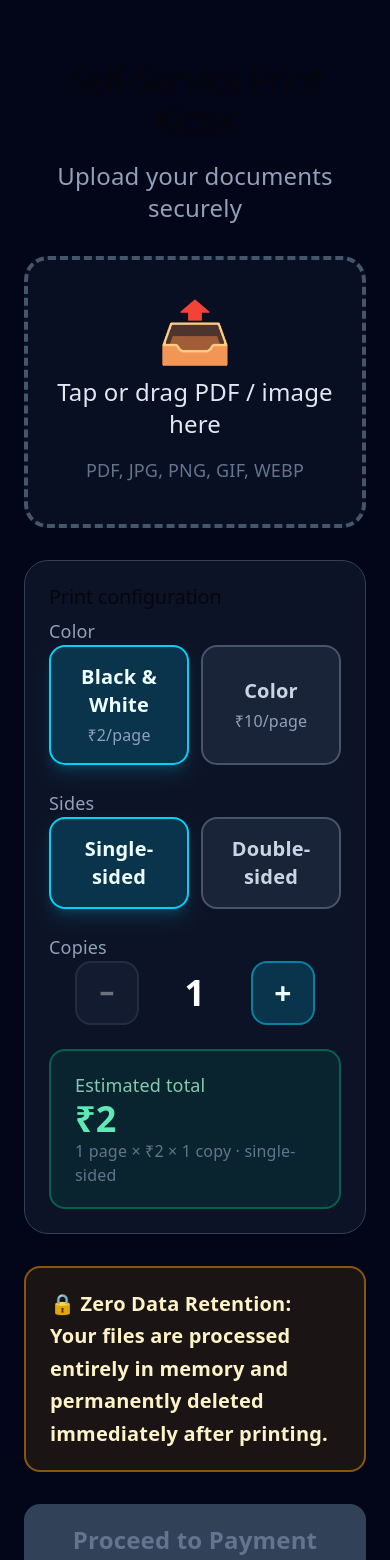
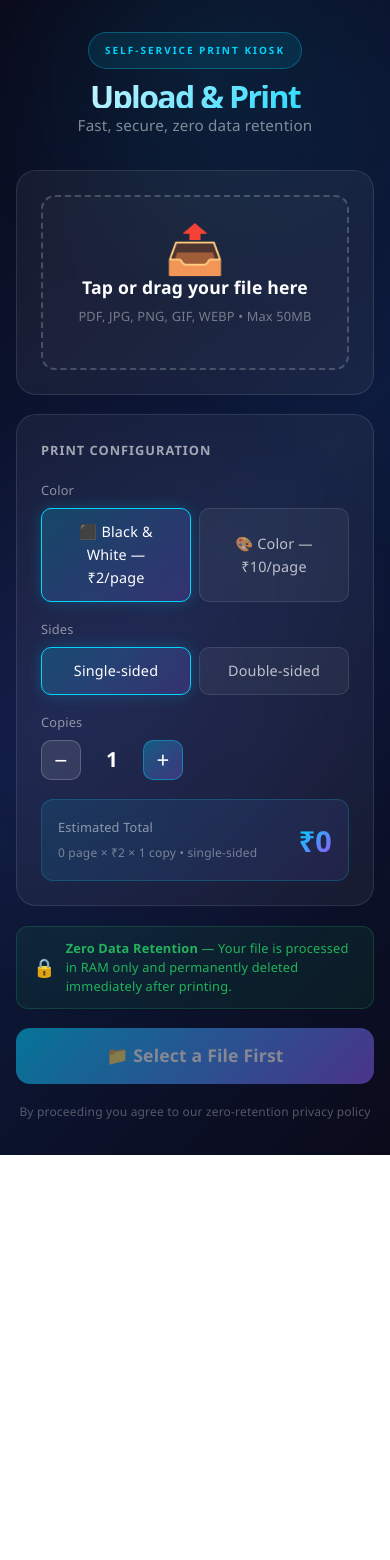
Before and after one commit to ry851902-hub/print-kiosk, a React (Vite) app: page / in a window 390 px wide. Shown: the top 1560 px of the page. After the commit the page ends 1155 px from the top, so only its background shows below. Built offline with nearby package versions, Linux system fonts and the light colour scheme.

Commit message:
Refactor UploadPage component with improved upload logic

```diff
--- a/src/pages/UploadPage.jsx
+++ b/src/pages/UploadPage.jsx
@@ -3,7 +3,6 @@ import { useDropzone } from 'react-dropzone'
 import { useNavigate } from 'react-router-dom'
 
 const API_BASE = 'https://print-kiosk-server.onrender.com'
-
 const BW_PRICE = 2
 const COLOR_PRICE = 10
 const DEFAULT_PAGE_COUNT = 1
@@ -22,34 +21,25 @@ function formatFileSize(bytes) {
   return `${(bytes / (1024 * 1024)).toFixed(1)} MB`
 }
 
-function OptionButton({ active, onClick, children }) {
-  return (
-    <button
-      type="button"
-      onClick={onClick}
-      className={`min-h-[4.5rem] flex-1 rounded-2xl border-2 px-4 py-4 text-xl font-semibold transition-all active:scale-[0.98] ${
-        active
-          ? 'border-cyan-400 bg-cyan-500/20 text-cyan-50 shadow-lg shadow-cyan-500/20'
-          : 'border-slate-600 bg-slate-800/80 text-slate-300 hover:border-slate-500 hover:bg-slate-800'
-      }`}
-    >
-      {children}
-    </button>
-  )
-}
-
 export default function UploadPage() {
   const navigate = useNavigate()
   const [file, setFile] = useState(null)
+  const [uploading, setUploading] = useState(false)
   const [colorMode, setColorMode] = useState('bw')
   const [sided, setSided] = useState('single')
   const [copies, setCopies] = useState(1)
-  const [uploading, setUploading] = useState(false)
-  const [uploadError, setUploadError] = useState(null)
+  const [uploadProgress, setUploadProgress] = useState(0)
+  const [uploaded, setUploaded] = useState(false)
 
-  const onDrop = useCallback((acceptedFiles) => {
-    if (acceptedFiles.length > 0) {
-      setFile(acceptedFiles[0])
+  const pageCount = file ? DEFAULT_PAGE_COUNT : 0
+  const pricePerPage = colorMode === 'bw' ? BW_PRICE : COLOR_PRICE
+  const total = useMemo(() => pageCount * copies * pricePerPage, [pageCount, copies, pricePerPage])
+
+  const onDrop = useCallback((accepted) => {
+    if (accepted.length > 0) {
+      setFile(accepted[0])
+      setUploaded(false)
+      setUploadProgress(0)
     }
   }, [])
 
@@ -57,232 +47,316 @@ export default function UploadPage() {
     onDrop,
     accept: ACCEPT,
     maxFiles: 1,
-    multiple: false,
+    maxSize: 50 * 1024 * 1024,
   })
 
-  const ratePerPage = colorMode === 'color' ? COLOR_PRICE : BW_PRICE
-  const pageCount = DEFAULT_PAGE_COUNT
-  const estimatedTotal = pageCount * ratePerPage * copies
+  const handleUpload = async () => {
+    if (!file) return
+    setUploading(true)
+    setUploadProgress(0)
 
-  const canProceed = file !== null && !uploading
-
-  const handleProceed = async () => {
-    if (!file) return
-
-    setUploading(true)
-    setUploadError(null)
+    const interval = setInterval(() => {
+      setUploadProgress(prev => {
+        if (prev >= 90) { clearInterval(interval); return 90 }
+        return prev + 10
+      })
+    }, 150)
 
     try {
       const formData = new FormData()
       formData.append('file', file)
+      const res = await fetch(`${API_BASE}/api/upload`, { method: 'POST', body: formData })
+      if (!res.ok) throw new Error('Upload failed')
+      const data = await res.json()
+      clearInterval(interval)
+      setUploadProgress(100)
+      setUploaded(true)
 
-      const response = await fetch(`${API_BASE}/api/upload`, {
-        method: 'POST',
-        body: formData,
-      })
-
-      if (!response.ok) {
-        const errorBody = await response.json().catch(() => ({}))
-        throw new Error(
-          errorBody.error || `Upload failed with status ${response.status}`,
-        )
-      }
-
-      const data = await response.json()
-
+      setTimeout(() => {
         navigate('/payment', {
           state: {
-          amount: estimatedTotal,
             fileName: file.name,
+            fileSize: file.size,
             colorMode,
             sided,
             copies,
+            amount: total,
+            pageCount,
             backendFile: data.file,
-          backendMessage: data.message,
           },
         })
+      }, 800)
     } catch (err) {
-      const message =
-        err instanceof Error
-          ? err.message
-          : 'Could not reach the print server. Is it running on port 5000?'
-      setUploadError(message)
-    } finally {
+      clearInterval(interval)
+      setUploadProgress(0)
       setUploading(false)
+      alert('Upload failed. Please try again.')
     }
   }
 
-  const dropzoneLabel = useMemo(() => {
-    if (isDragActive) return 'Drop your file here'
-    if (file) return 'Tap to replace file'
-    return 'Tap or drag PDF / image here'
-  }, [isDragActive, file])
+  return (
+    <div style={{
+      minHeight: '100vh',
+      background: 'linear-gradient(135deg, #0a0a1a 0%, #0d1b3e 50%, #0a0a1a 100%)',
+      fontFamily: "'Segoe UI', sans-serif",
+      padding: '2rem 1rem',
+      position: 'relative',
+      overflow: 'hidden',
+    }}>
+      {/* Animated background orbs */}
+      <div style={{
+        position: 'fixed', top: '-20%', left: '-10%',
+        width: '500px', height: '500px',
+        background: 'radial-gradient(circle, rgba(0,212,255,0.08) 0%, transparent 70%)',
+        borderRadius: '50%', pointerEvents: 'none',
+        animation: 'pulse1 6s ease-in-out infinite',
+      }} />
+      <div style={{
+        position: 'fixed', bottom: '-20%', right: '-10%',
+        width: '600px', height: '600px',
+        background: 'radial-gradient(circle, rgba(139,92,246,0.08) 0%, transparent 70%)',
+        borderRadius: '50%', pointerEvents: 'none',
+        animation: 'pulse2 8s ease-in-out infinite',
+      }} />
 
-  return (
-    <div className="min-h-screen bg-slate-950 text-slate-100">
-      <div className="mx-auto flex min-h-screen max-w-3xl flex-col gap-8 px-6 py-10">
-        <header className="space-y-3 text-center">
-          <h1 className="text-4xl font-bold tracking-tight text-white sm:text-5xl">
-            Self-Service Print Kiosk
+      <style>{`
+        @keyframes pulse1 { 0%,100%{transform:scale(1) translate(0,0)} 50%{transform:scale(1.1) translate(20px,20px)} }
+        @keyframes pulse2 { 0%,100%{transform:scale(1) translate(0,0)} 50%{transform:scale(1.15) translate(-20px,-20px)} }
+        @keyframes fadeInUp { from{opacity:0;transform:translateY(30px)} to{opacity:1;transform:translateY(0)} }
+        @keyframes shimmer { 0%{background-position:-200% 0} 100%{background-position:200% 0} }
+        @keyframes spin { from{transform:rotate(0deg)} to{transform:rotate(360deg)} }
+        @keyframes checkPop { 0%{transform:scale(0)} 60%{transform:scale(1.2)} 100%{transform:scale(1)} }
+        @keyframes float { 0%,100%{transform:translateY(0)} 50%{transform:translateY(-8px)} }
+        .upload-zone { transition: all 0.3s ease; }
+        .upload-zone:hover { transform: translateY(-2px); }
+        .btn-primary {
+          background: linear-gradient(135deg, #00d4ff, #8b5cf6);
+          border: none; border-radius: 14px;
+          color: white; font-size: 1.1rem; font-weight: 600;
+          padding: 1rem 2rem; cursor: pointer; width: 100%;
+          transition: all 0.3s ease; position: relative; overflow: hidden;
+        }
+        .btn-primary:hover:not(:disabled) { transform: translateY(-2px); box-shadow: 0 8px 25px rgba(0,212,255,0.3); }
+        .btn-primary:disabled { opacity: 0.5; cursor: not-allowed; }
+        .option-btn {
+          background: rgba(255,255,255,0.05);
+          border: 1.5px solid rgba(255,255,255,0.1);
+          border-radius: 10px; color: rgba(255,255,255,0.7);
+          font-size: 0.9rem; font-weight: 500;
+          padding: 0.7rem 1rem; cursor: pointer; flex: 1;
+          transition: all 0.2s ease;
+        }
+        .option-btn.active {
+          background: linear-gradient(135deg, rgba(0,212,255,0.2), rgba(139,92,246,0.2));
+          border-color: #00d4ff; color: white;
+          box-shadow: 0 0 15px rgba(0,212,255,0.2);
+        }
+        .option-btn:hover { border-color: rgba(0,212,255,0.5); color: white; }
+        .glass-card {
+          background: rgba(255,255,255,0.05);
+          backdrop-filter: blur(10px);
+          border: 1px solid rgba(255,255,255,0.1);
+          border-radius: 20px;
+        }
+      `}</style>
+
+      <div style={{ maxWidth: '520px', margin: '0 auto', animation: 'fadeInUp 0.6s ease' }}>
+
+        {/* Header */}
+        <div style={{ textAlign: 'center', marginBottom: '2rem' }}>
+          <div style={{
+            display: 'inline-flex', alignItems: 'center', gap: '10px',
+            background: 'rgba(0,212,255,0.1)', border: '1px solid rgba(0,212,255,0.3)',
+            borderRadius: '50px', padding: '6px 16px', marginBottom: '1rem',
+          }}>
+            <span style={{ fontSize: '10px', color: '#00d4ff', fontWeight: 600, letterSpacing: '2px' }}>
+              SELF-SERVICE PRINT KIOSK
+            </span>
+          </div>
+          <h1 style={{
+            fontSize: '2rem', fontWeight: 700, margin: 0,
+            background: 'linear-gradient(135deg, #ffffff, #00d4ff)',
+            WebkitBackgroundClip: 'text', WebkitTextFillColor: 'transparent',
+          }}>
+            Upload & Print
           </h1>
-          <p className="text-2xl text-slate-400">
-            Upload your documents securely
+          <p style={{ color: 'rgba(255,255,255,0.5)', fontSize: '0.95rem', marginTop: '6px' }}>
+            Fast, secure, zero data retention
           </p>
-        </header>
+        </div>
 
-        <section className="space-y-4">
+        {/* Upload Zone */}
+        <div className="glass-card" style={{ padding: '1.5rem', marginBottom: '1.2rem' }}>
           <div
             {...getRootProps()}
-            className={`flex min-h-[14rem] cursor-pointer flex-col items-center justify-center gap-4 rounded-3xl border-4 border-dashed px-6 py-10 transition-colors ${
-              isDragActive
-                ? 'border-cyan-400 bg-cyan-500/10'
-                : file
-                  ? 'border-emerald-500/60 bg-emerald-500/5'
-                  : 'border-slate-600 bg-slate-900/60 hover:border-slate-500 hover:bg-slate-900'
-            }`}
+            className="upload-zone"
+            style={{
+              border: `2px dashed ${isDragActive ? '#00d4ff' : file ? 'rgba(139,92,246,0.6)' : 'rgba(255,255,255,0.2)'}`,
+              borderRadius: '14px',
+              padding: '2.5rem 1rem',
+              textAlign: 'center',
+              cursor: 'pointer',
+              background: isDragActive ? 'rgba(0,212,255,0.05)' : 'rgba(255,255,255,0.02)',
+              transition: 'all 0.3s ease',
+            }}
           >
             <input {...getInputProps()} />
-            <span className="text-6xl" aria-hidden="true">
-              {file ? '📄' : '📤'}
-            </span>
-            <p className="text-center text-2xl font-medium text-slate-200">
-              {dropzoneLabel}
-            </p>
-            <p className="text-lg text-slate-500">PDF, JPG, PNG, GIF, WEBP</p>
+            {file ? (
+              <div style={{ animation: 'fadeInUp 0.4s ease' }}>
+                <div style={{
+                  width: '60px', height: '60px', margin: '0 auto 1rem',
+                  background: 'linear-gradient(135deg, rgba(0,212,255,0.2), rgba(139,92,246,0.2))',
+                  borderRadius: '14px', display: 'flex', alignItems: 'center', justifyContent: 'center',
+                  fontSize: '28px',
+                }}>
+                  {file.type === 'application/pdf' ? '📄' : '🖼️'}
                 </div>
-
-          {file && (
-            <div className="flex items-center justify-between gap-4 rounded-2xl border border-slate-700 bg-slate-900 px-6 py-5">
-              <div className="min-w-0 flex-1">
-                <p className="truncate text-xl font-semibold text-white">
-                  {file.name}
-                </p>
-                <p className="mt-1 text-lg text-slate-400">
-                  {formatFileSize(file.size)}
+                <p style={{ color: 'white', fontWeight: 600, margin: '0 0 4px' }}>{file.name}</p>
+                <p style={{ color: 'rgba(255,255,255,0.4)', fontSize: '0.85rem', margin: 0 }}>
+                  {formatFileSize(file.size)} • Tap to change
                 </p>
               </div>
-              <button
-                type="button"
-                onClick={() => setFile(null)}
-                className="shrink-0 rounded-xl border-2 border-red-500/60 bg-red-500/10 px-6 py-3 text-lg font-semibold text-red-300 transition-colors hover:bg-red-500/20 active:scale-[0.98]"
-              >
-                Remove
-              </button>
+            ) : (
+              <div>
+                <div style={{
+                  fontSize: '48px', marginBottom: '1rem',
+                  animation: 'float 3s ease-in-out infinite',
+                  display: 'block',
+                }}>📤</div>
+                <p style={{ color: 'white', fontWeight: 600, fontSize: '1.1rem', margin: '0 0 6px' }}>
+                  {isDragActive ? 'Drop it here!' : 'Tap or drag your file here'}
+                </p>
+                <p style={{ color: 'rgba(255,255,255,0.4)', fontSize: '0.8rem', margin: 0 }}>
+                  PDF, JPG, PNG, GIF, WEBP • Max 50MB
+                </p>
               </div>
             )}
-        </section>
-
-        <section className="space-y-6 rounded-3xl border border-slate-700 bg-slate-900/80 p-6 sm:p-8">
-          <h2 className="text-2xl font-bold text-white">Print configuration</h2>
-
-          <div className="space-y-3">
-            <p className="text-lg font-medium text-slate-400">Color</p>
-            <div className="flex gap-3">
-              <OptionButton
-                active={colorMode === 'bw'}
-                onClick={() => setColorMode('bw')}
-              >
-                Black &amp; White
-                <span className="mt-1 block text-base font-normal text-slate-400">
-                  ₹{BW_PRICE}/page
-                </span>
-              </OptionButton>
-              <OptionButton
-                active={colorMode === 'color'}
-                onClick={() => setColorMode('color')}
-              >
-                Color
-                <span className="mt-1 block text-base font-normal text-slate-400">
-                  ₹{COLOR_PRICE}/page
-                </span>
-              </OptionButton>
           </div>
         </div>
 
-          <div className="space-y-3">
-            <p className="text-lg font-medium text-slate-400">Sides</p>
-            <div className="flex gap-3">
-              <OptionButton
-                active={sided === 'single'}
-                onClick={() => setSided('single')}
-              >
-                Single-sided
-              </OptionButton>
-              <OptionButton
-                active={sided === 'double'}
-                onClick={() => setSided('double')}
-              >
-                Double-sided
-              </OptionButton>
-            </div>
-          </div>
+        {/* Print Config */}
+        <div className="glass-card" style={{ padding: '1.5rem', marginBottom: '1.2rem' }}>
+          <p style={{ color: 'rgba(255,255,255,0.6)', fontSize: '0.8rem', fontWeight: 600, letterSpacing: '1px', marginBottom: '1rem', marginTop: 0 }}>
+            PRINT CONFIGURATION
+          </p>
 
-          <div className="space-y-3">
-            <p className="text-lg font-medium text-slate-400">Copies</p>
-            <div className="flex items-center justify-center gap-6">
-              <button
-                type="button"
-                onClick={() => setCopies((c) => Math.max(1, c - 1))}
-                disabled={copies <= 1}
-                className="flex h-16 w-16 items-center justify-center rounded-2xl border-2 border-slate-600 bg-slate-800 text-3xl font-bold text-white transition-colors hover:bg-slate-700 disabled:cursor-not-allowed disabled:opacity-40 active:scale-[0.98]"
-                aria-label="Decrease copies"
-              >
-                −
+          {/* Color Mode */}
+          <div style={{ marginBottom: '1rem' }}>
+            <p style={{ color: 'rgba(255,255,255,0.5)', fontSize: '0.8rem', marginBottom: '6px', marginTop: 0 }}>Color</p>
+            <div style={{ display: 'flex', gap: '8px' }}>
+              <button className={`option-btn ${colorMode === 'bw' ? 'active' : ''}`} onClick={() => setColorMode('bw')}>
+                ⬛ Black & White — ₹{BW_PRICE}/page
               </button>
-              <span className="min-w-[4rem] text-center text-4xl font-bold tabular-nums text-white">
-                {copies}
-              </span>
-              <button
-                type="button"
-                onClick={() => setCopies((c) => c + 1)}
-                className="flex h-16 w-16 items-center justify-center rounded-2xl border-2 border-cyan-500/60 bg-cyan-500/20 text-3xl font-bold text-cyan-50 transition-colors hover:bg-cyan-500/30 active:scale-[0.98]"
-                aria-label="Increase copies"
-              >
-                +
+              <button className={`option-btn ${colorMode === 'color' ? 'active' : ''}`} onClick={() => setColorMode('color')}>
+                🎨 Color — ₹{COLOR_PRICE}/page
               </button>
             </div>
           </div>
 
-          <div className="rounded-2xl border-2 border-emerald-500/40 bg-emerald-500/10 px-6 py-5">
-            <p className="text-lg text-emerald-200/80">Estimated total</p>
-            <p className="mt-1 text-4xl font-bold text-emerald-300">
-              ₹{estimatedTotal}
-            </p>
-            <p className="mt-2 text-base text-slate-500">
-              {pageCount} page × ₹{ratePerPage} × {copies} cop
-              {copies === 1 ? 'y' : 'ies'}
-              {sided === 'double' ? ' · double-sided' : ' · single-sided'}
+          {/* Sides */}
+          <div style={{ marginBottom: '1rem' }}>
+            <p style={{ color: 'rgba(255,255,255,0.5)', fontSize: '0.8rem', marginBottom: '6px', marginTop: 0 }}>Sides</p>
+            <div style={{ display: 'flex', gap: '8px' }}>
+              <button className={`option-btn ${sided === 'single' ? 'active' : ''}`} onClick={() => setSided('single')}>
+                Single-sided
+              </button>
+              <button className={`option-btn ${sided === 'double' ? 'active' : ''}`} onClick={() => setSided('double')}>
+                Double-sided
+              </button>
+            </div>
+          </div>
+
+          {/* Copies */}
+          <div style={{ marginBottom: '1.2rem' }}>
+            <p style={{ color: 'rgba(255,255,255,0.5)', fontSize: '0.8rem', marginBottom: '6px', marginTop: 0 }}>Copies</p>
+            <div style={{ display: 'flex', alignItems: 'center', gap: '16px' }}>
+              <button onClick={() => setCopies(c => Math.max(1, c - 1))} style={{
+                width: '40px', height: '40px', borderRadius: '10px',
+                background: 'rgba(255,255,255,0.1)', border: '1px solid rgba(255,255,255,0.2)',
+                color: 'white', fontSize: '1.4rem', cursor: 'pointer', display: 'flex',
+                alignItems: 'center', justifyContent: 'center', transition: 'all 0.2s',
+              }}>−</button>
+              <span style={{ color: 'white', fontWeight: 700, fontSize: '1.3rem', minWidth: '30px', textAlign: 'center' }}>{copies}</span>
+              <button onClick={() => setCopies(c => Math.min(99, c + 1))} style={{
+                width: '40px', height: '40px', borderRadius: '10px',
+                background: 'linear-gradient(135deg, rgba(0,212,255,0.3), rgba(139,92,246,0.3))',
+                border: '1px solid rgba(0,212,255,0.4)',
+                color: 'white', fontSize: '1.4rem', cursor: 'pointer', display: 'flex',
+                alignItems: 'center', justifyContent: 'center', transition: 'all 0.2s',
+              }}>+</button>
+            </div>
+          </div>
+
+          {/* Price */}
+          <div style={{
+            background: 'linear-gradient(135deg, rgba(0,212,255,0.1), rgba(139,92,246,0.1))',
+            border: '1px solid rgba(0,212,255,0.2)',
+            borderRadius: '12px', padding: '1rem',
+          }}>
+            <div style={{ display: 'flex', justifyContent: 'space-between', alignItems: 'center' }}>
+              <div>
+                <p style={{ color: 'rgba(255,255,255,0.5)', fontSize: '0.8rem', margin: '0 0 2px' }}>Estimated Total</p>
+                <p style={{ color: 'rgba(255,255,255,0.4)', fontSize: '0.75rem', margin: 0 }}>
+                  {pageCount} page × ₹{pricePerPage} × {copies} {copies === 1 ? 'copy' : 'copies'} • {sided}-sided
                 </p>
               </div>
-        </section>
+              <div style={{
+                fontSize: '1.8rem', fontWeight: 700,
+                background: 'linear-gradient(135deg, #00d4ff, #8b5cf6)',
+                WebkitBackgroundClip: 'text', WebkitTextFillColor: 'transparent',
+              }}>
+                ₹{total}
+              </div>
+            </div>
+          </div>
+        </div>
 
-        <aside
-          role="note"
-          className="rounded-2xl border-2 border-amber-500/50 bg-amber-500/10 px-6 py-5"
-        >
-          <p className="text-xl font-semibold leading-relaxed text-amber-100">
-            🔒 Zero Data Retention: Your files are processed entirely in memory
-            and permanently deleted immediately after printing.
+        {/* Privacy Badge */}
+        <div style={{
+          display: 'flex', alignItems: 'center', gap: '10px',
+          background: 'rgba(34,197,94,0.08)', border: '1px solid rgba(34,197,94,0.2)',
+          borderRadius: '12px', padding: '12px 16px', marginBottom: '1.2rem',
+        }}>
+          <span style={{ fontSize: '18px' }}>🔒</span>
+          <p style={{ color: 'rgba(34,197,94,0.9)', fontSize: '0.8rem', margin: 0, lineHeight: 1.5 }}>
+            <strong>Zero Data Retention</strong> — Your file is processed in RAM only and permanently deleted immediately after printing.
           </p>
-        </aside>
+        </div>
 
-        {uploadError && (
-          <p
-            role="alert"
-            className="rounded-xl border border-red-500/50 bg-red-500/10 px-4 py-3 text-lg text-red-300"
-          >
-            {uploadError}
-          </p>
+        {/* Upload progress */}
+        {uploading && (
+          <div style={{ marginBottom: '1rem', animation: 'fadeInUp 0.3s ease' }}>
+            <div style={{ display: 'flex', justifyContent: 'space-between', marginBottom: '6px' }}>
+              <span style={{ color: 'rgba(255,255,255,0.6)', fontSize: '0.8rem' }}>
+                {uploaded ? '✅ Upload complete!' : 'Uploading securely...'}
+              </span>
+              <span style={{ color: '#00d4ff', fontSize: '0.8rem', fontWeight: 600 }}>{uploadProgress}%</span>
+            </div>
+            <div style={{ background: 'rgba(255,255,255,0.1)', borderRadius: '8px', height: '6px', overflow: 'hidden' }}>
+              <div style={{
+                height: '100%', borderRadius: '8px',
+                background: 'linear-gradient(90deg, #00d4ff, #8b5cf6)',
+                width: `${uploadProgress}%`,
+                transition: 'width 0.3s ease',
+              }} />
+            </div>
+          </div>
         )}
 
+        {/* CTA Button */}
         <button
-          type="button"
-          disabled={!canProceed}
-          onClick={handleProceed}
-          className="mt-auto min-h-[4.5rem] w-full rounded-2xl bg-gradient-to-r from-cyan-400 to-emerald-400 px-8 py-5 text-2xl font-bold text-slate-950 shadow-lg shadow-cyan-500/30 transition-all hover:from-cyan-300 hover:to-emerald-300 disabled:cursor-not-allowed disabled:from-slate-700 disabled:to-slate-700 disabled:text-slate-500 disabled:shadow-none active:scale-[0.99]"
+          className="btn-primary"
+          onClick={handleUpload}
+          disabled={!file || uploading}
         >
-          {uploading ? 'Uploading to secure memory…' : 'Proceed to Payment'}
+          {uploading
+            ? uploaded ? '✅ Redirecting to Payment...' : '⏳ Uploading...'
+            : file ? '💳 Proceed to Payment' : '📁 Select a File First'}
         </button>
+
+        <p style={{ color: 'rgba(255,255,255,0.3)', fontSize: '0.75rem', textAlign: 'center', marginTop: '1rem' }}>
+          By proceeding you agree to our zero-retention privacy policy
+        </p>
       </div>
     </div>
   )
```
Lines whose indentation alone changed are shown as unchanged.
